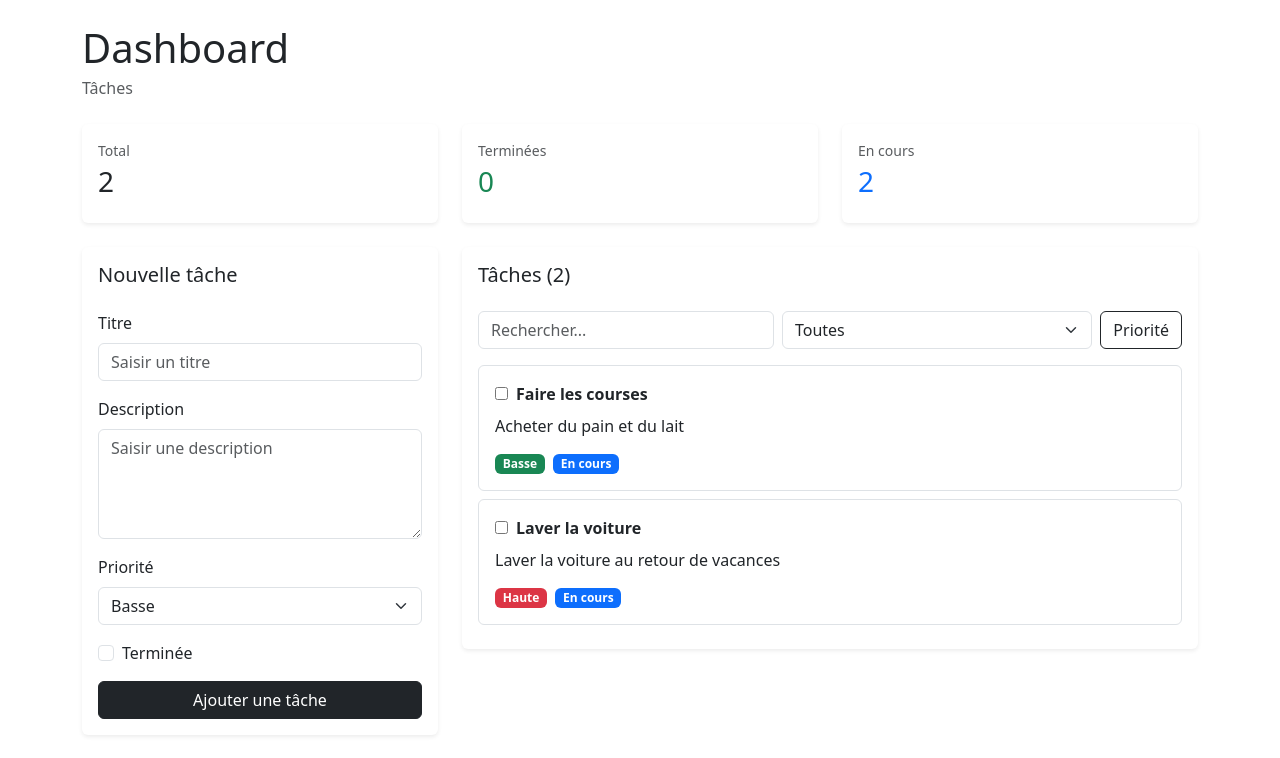
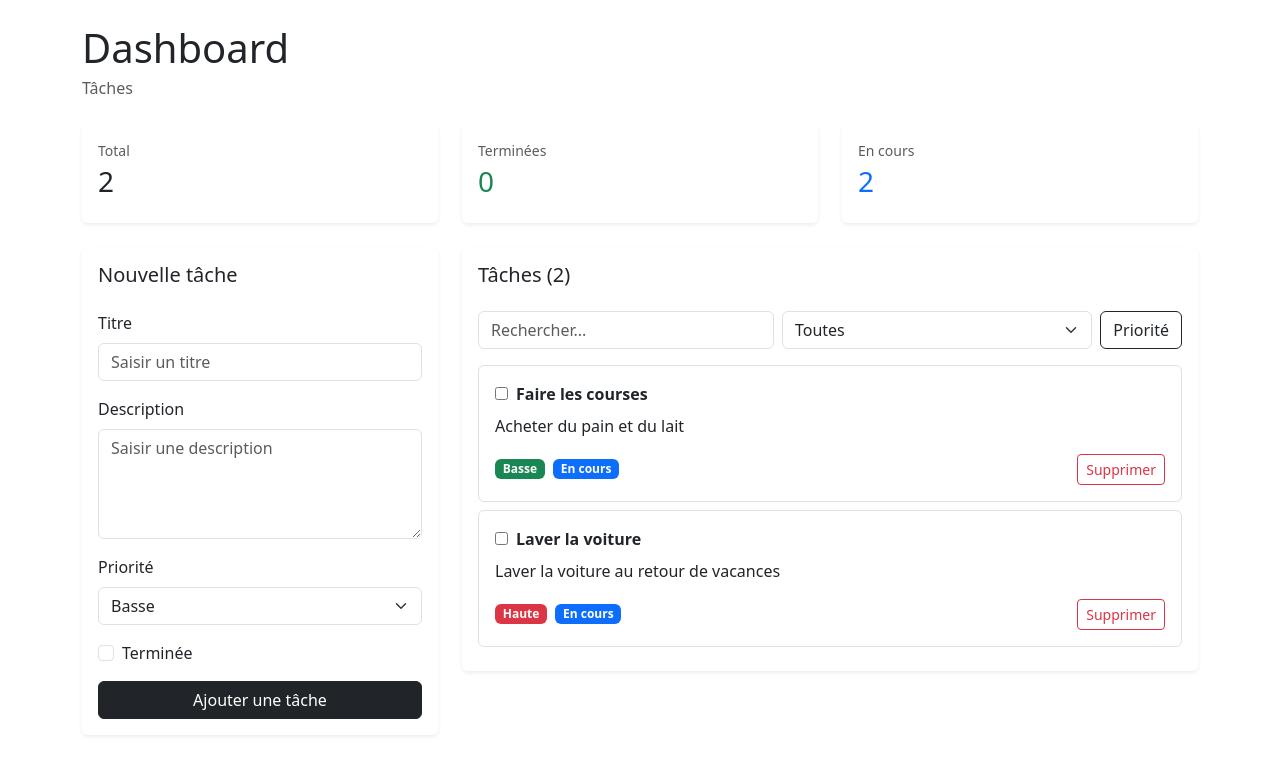
Before and after one commit to Jordandevop/Dashboard_Redux, a React (Vite) app: page / in a window 1280 px wide. Shown: the top 758 px of the page. Built offline with nearby package versions, Linux system fonts and the light colour scheme.

Commit message:
add delete button

```diff
--- a/src/components/TaskCard.jsx
+++ b/src/components/TaskCard.jsx
@@ -6,7 +6,7 @@ const getPriorityBadge = (priority) => {
     return "success"
 }
 
-export default function TaskCard({ task, getPriorityLabel, onToggle }) {
+export default function TaskCard({ task, getPriorityLabel, onToggle, onDelete }) {
     return (
         <div className='border rounded p-3 mb-2'>
             <div className='d-flex align-items-center gap-2 mb-2'>
@@ -18,6 +18,7 @@ export default function TaskCard({ task, getPriorityLabel, onToggle }) {
                 <strong>{task.title}</strong>
             </div>
             <p>{task.description}</p>
+            <div className='d-flex justify-content-between align-items-center'>
                 <div className='d-flex gap-2'>
                     <Badge bg={getPriorityBadge(task.priority)}>
                         {getPriorityLabel(task.priority)}
@@ -26,6 +27,13 @@ export default function TaskCard({ task, getPriorityLabel, onToggle }) {
                         {task.done ? "Terminée" : "En cours"}
                     </Badge>
                 </div>
+                <button
+                    className='btn btn-sm btn-outline-danger'
+                    onClick={() => onDelete(task.id)}
+                >
+                    Supprimer
+                </button>
+            </div>
         </div>
     )
 }
--- a/src/components/TaskDashboard.jsx
+++ b/src/components/TaskDashboard.jsx
@@ -48,20 +48,20 @@ export default function TaskDashboard() {
     setTasks([...tasks, newTask]);
   };
 
+
   const handleSubmit = (e) => {
     e.preventDefault();
     if (!validate()) return;
     addTask();
-    alert(`Titre : ${formData.title}
-Description : ${formData.description}
-Priorité : ${getPriorityLabel(formData.priority)}
-Statut : ${formData.done ? "Terminée" : "En cours"}`);
-    setFormData({ title: "", description: "", priority: "", done: false });
   };
 
   const handleToggle = (id) => {
     setTasks(toggleTask(tasks, id));
   };
+
+  const handleDelete = (id) => {
+  setTasks((prevTasks) => prevTasks.filter((t) => t.id !== id));
+};
 
   const total     = tasks.length;
   const terminees = tasks.filter((t) => t.done).length;
@@ -152,6 +152,7 @@ Statut : ${formData.done ? "Terminée" : "En cours"}`);
                 tasks={displayedTasks}
                 getPriorityLabel={getPriorityLabel}
                 onToggle={handleToggle}
+                onDelete={handleDelete}
               />
             </Card.Body>
           </Card>
--- a/src/components/TaskList.jsx
+++ b/src/components/TaskList.jsx
@@ -1,6 +1,6 @@
 import TaskCard from './TaskCard'
 
-export default function TaskList({ tasks, getPriorityLabel, onToggle }) {
+export default function TaskList({ tasks, getPriorityLabel, onToggle, onDelete }) {
     return (
         <div>
             {tasks.length === 0 && (
@@ -13,6 +13,7 @@ export default function TaskList({ tasks, getPriorityLabel, onToggle }) {
                     task={task}
                     getPriorityLabel={getPriorityLabel}
                     onToggle={onToggle}
+                    onDelete={onDelete}
                 />
             ))}
         </div>
```
Lines whose indentation alone changed are shown as unchanged.
